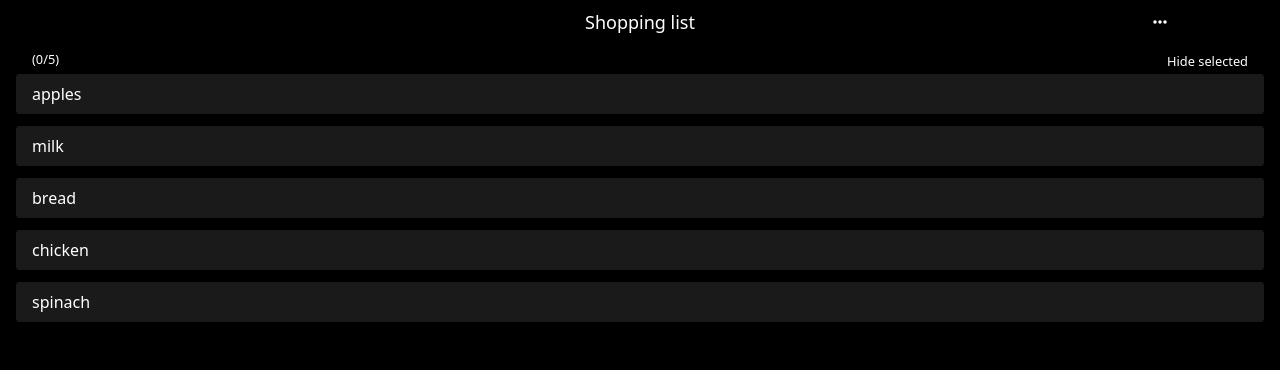
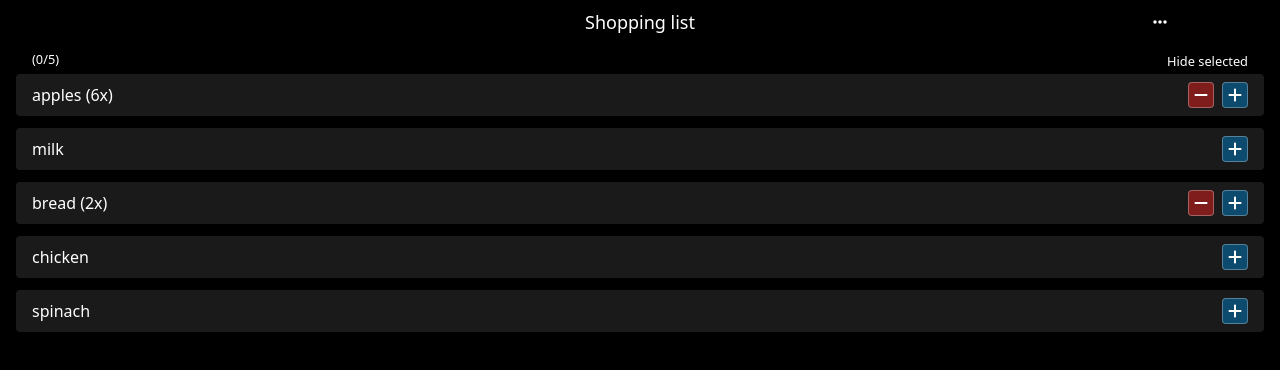
Before and after one commit to Hook-88/shopping-list, a React (Vite) app: page / in a window 1280 px wide. Shown: the top 370 px of the page. Built offline with nearby package versions, Linux system fonts and the light colour scheme.

Commit message:
add logic to conditionaly render decrement button

```diff
--- a/src/components/Card.jsx
+++ b/src/components/Card.jsx
@@ -1,7 +1,13 @@
+import { twMerge } from "tailwind-merge"
+
 export default function Card({children, className}) {
+    const CardClassName = twMerge(
+        "bg-white/10 px-4 py-2 rounded",
+        className
+    )
 
     return (
-        <div className="bg-white/10 px-4 py-2 rounded">
+        <div className={CardClassName}>
             {children}
         </div>
     )
--- a/src/pages/shoppingList/ShoppingListPage.jsx
+++ b/src/pages/shoppingList/ShoppingListPage.jsx
@@ -1,4 +1,4 @@
-import { FaEllipsis } from "react-icons/fa6"
+import { FaEllipsis, FaMinus, FaPlus } from "react-icons/fa6"
 import PageHeader from "../../components/PageHeader/PageHeader"
 import { ITEMS } from "../../data"
 import List from "../../components/List/List"
@@ -27,8 +27,21 @@ export default function ShoppingListPage() {
                     {
                         ITEMS.map(item => (
                             <li key={item.id}>
-                                <Card>
+                                <Card className="flex items-center justify-between">
                                     {item.name}
+                                    { item.quantity > 1 && ` (${item.quantity}x)` }
+                                    <div className="flex gap-2">
+                                        {
+                                            item.quantity > 1 && (
+                                                <button className="p-1 border rounded border-white/30 bg-red-900">
+                                                    <FaMinus />
+                                                </button>
+                                            )
+                                        }
+                                        <button className="p-1 border rounded border-white/30 bg-sky-900">
+                                            <FaPlus />
+                                        </button>
+                                    </div>
                                 </Card>
                             </li>
                         ))
```
